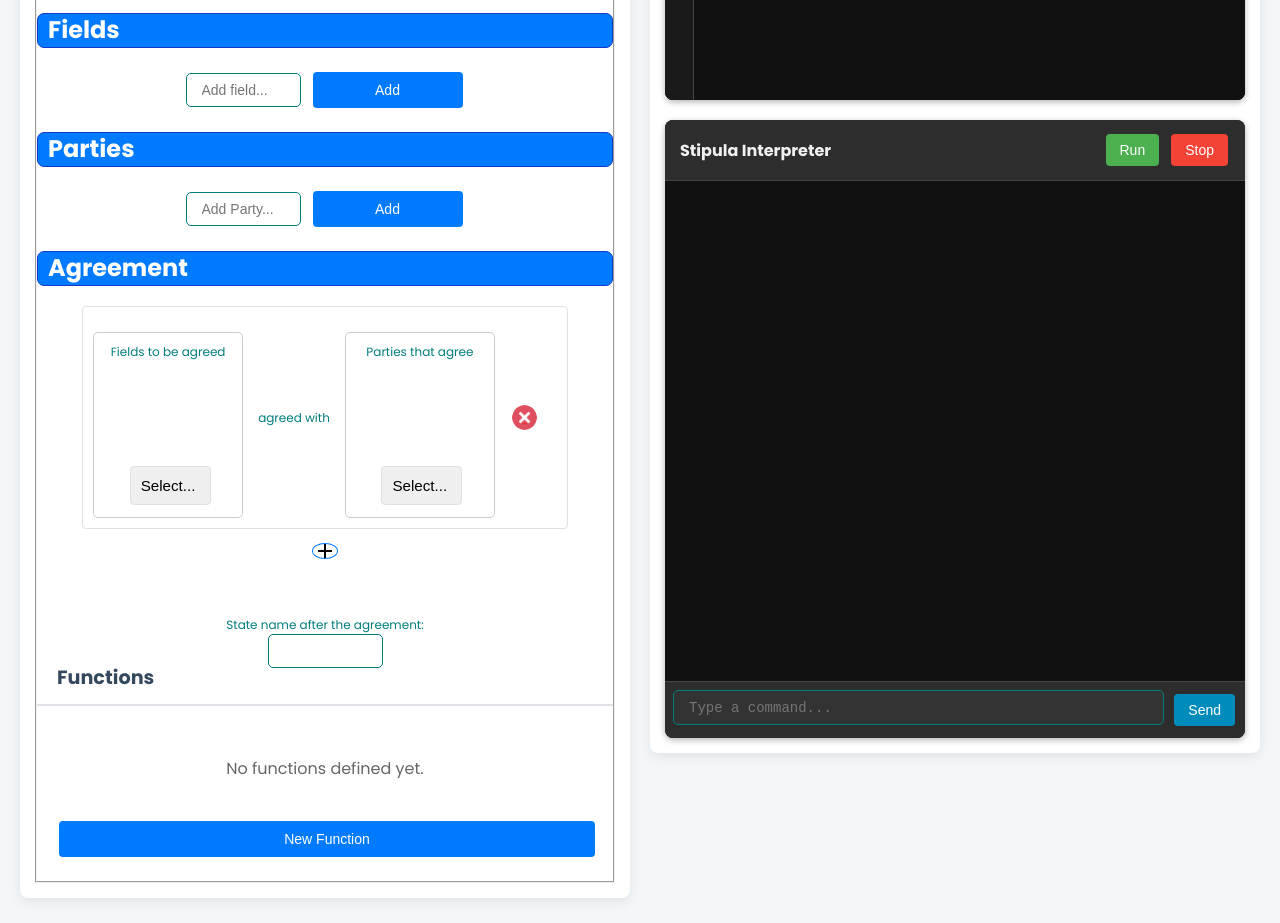
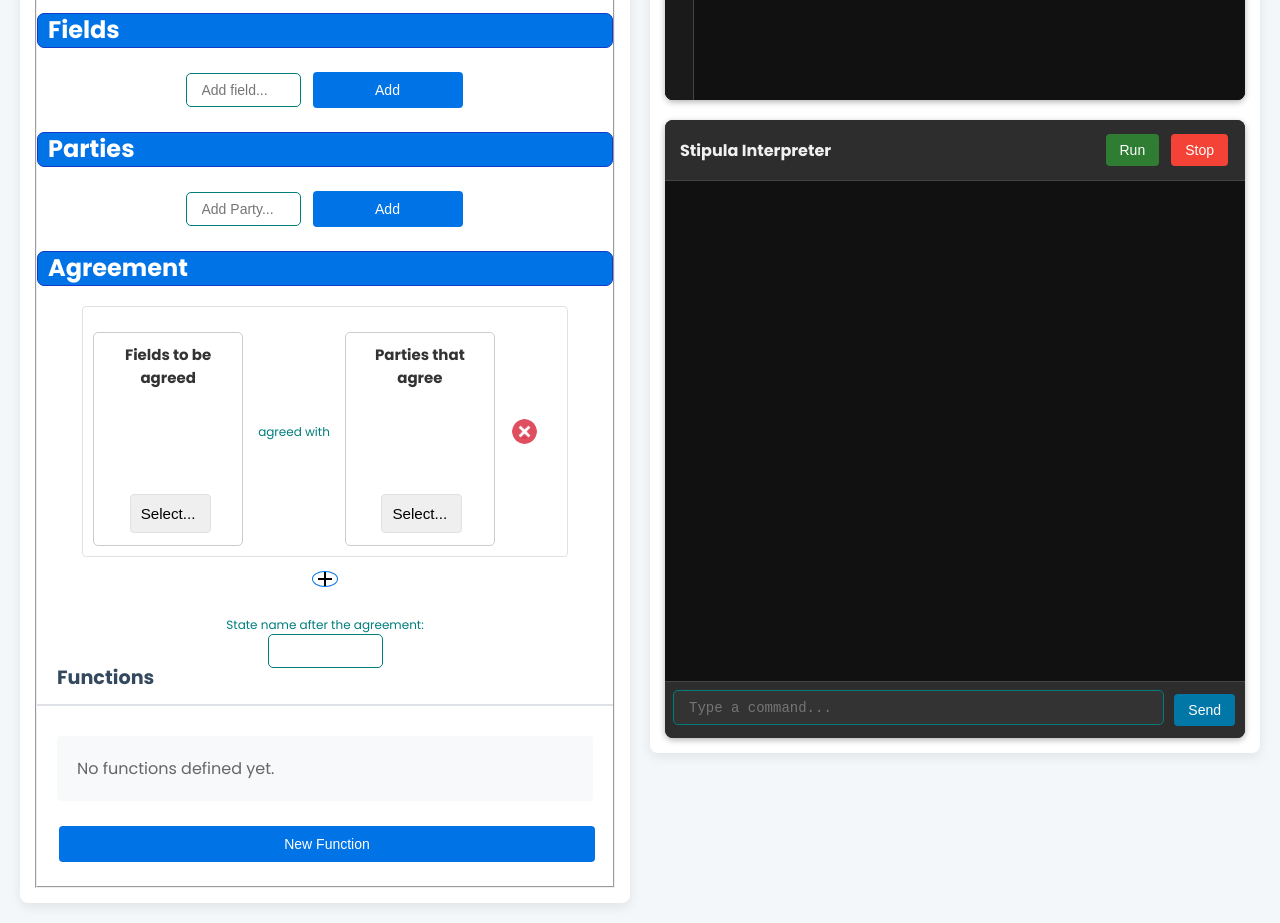
Before and after one commit to stipula-language/stipula-workbench, a React (Create React App) app in the folder frontend/: page / in a window 1280 px wide. Shown: the part 700-1623 px from the top of the page. Built offline with nearby package versions, Linux system fonts and the light colour scheme.

Commit message:
improved accessibility

```diff
--- a/frontend/src/components/Agreement.jsx
+++ b/frontend/src/components/Agreement.jsx
@@ -40,16 +40,17 @@ function Agreement(props) {
       <div className="container-agreements">
         {props.agreements.map((ag, i) => {
           return (
-            <div className="agreement-row">
+            <div className="agreement-row" key={i}>
               <div className="list-box">
-                <label htmlFor="fields-agreeds">Fields to be agreed</label>
-                <ul id="fields-agreeds">
-                  {ag.fields.map((element) => {
+                <strong>Fields to be agreed</strong>
+                <ul>
+                  {ag.fields.map((element, elIndex) => {
                     return (
-                      <li>
+                      <li key={elIndex}>
                         <button
                           className="delete-list-el"
                           onClick={() => handleDeleteFieldAgr(element, i)}
+                          aria-label={`Remove field ${element}`}
                         ></button>
                         {element}
                       </li>
@@ -58,31 +59,32 @@ function Agreement(props) {
                 </ul>
                 <form>
                   <select
-                    type="text"
                     onChange={(e) => {
                       handleAddFieldAgr(e.target.value, i);
                     }}
                     value={empty}
+                    aria-label="Add field to agreement"
                   >
-                    <option value="" selected disabled hidden>
+                    <option value="" disabled hidden>
                       Select...
                     </option>
-                    {props.fields.map((element) => {
-                      return <option value={element}>{element}</option>;
+                    {props.fields.map((element, elIndex) => {
+                      return <option key={elIndex} value={element}>{element}</option>;
                     })}
                   </select>
                 </form>
               </div>
               <label>agreed with</label>
               <div className="list-box">
-                <label htmlFor="parties-agreeds">Parties that agree</label>
-                <ul id="parties-agreeds">
-                  {ag.parties.map((element) => {
+                <strong>Parties that agree</strong>
+                <ul>
+                  {ag.parties.map((element, elIndex) => {
                     return (
-                      <li>
+                      <li key={elIndex}>
                         <button
                           className="delete-list-el"
                           onClick={() => handleDeletePartyAgr(element, i)}
+                          aria-label={`Remove party ${element}`}
                         ></button>
                         {element}
                       </li>
@@ -91,17 +93,17 @@ function Agreement(props) {
                 </ul>
                 <form>
                   <select
-                    type="text"
                     onChange={(e) => {
                       handleAddPartyAgr(e.target.value, i);
                     }}
                     value={empty}
+                    aria-label="Add party to agreement"
                   >
-                    <option value="" selected disabled hidden>
+                    <option value="" disabled hidden>
                       Select...
                     </option>
-                    {props.parties.map((element) => {
-                      return <option value={element}>{element}</option>;
+                    {props.parties.map((element, elIndex) => {
+                      return <option key={elIndex} value={element}>{element}</option>;
                     })}
                   </select>
                 </form>
@@ -113,6 +115,7 @@ function Agreement(props) {
                   tmp.splice(i, 1);
                   props.setAgreements(tmp);
                 }}
+                aria-label={`Remove agreement ${i + 1}`}
               ></button>
             </div>
           );
@@ -125,6 +128,7 @@ function Agreement(props) {
               { fields: [], parties: [] },
             ])
           }
+          aria-label="Add new agreement"
         ></button>
       </div>
       <div className="grid-state">
--- a/frontend/src/components/App.css
+++ b/frontend/src/components/App.css
@@ -2,7 +2,7 @@
 @import url('https://fonts.googleapis.com/css2?family=Fira+Code:wght@400;500;600;700&display=swap');
 
 :root {
-  --primary-color: #007bff;
+  --primary-color: #0073e6;
   --primary-hover: #0056b3;
   --danger-color: #dc3545;
   --danger-hover: #c82333;
@@ -172,6 +172,7 @@ body {
   margin-bottom: 20px;
   margin-top: 20px;
   background-color: var(--primary-color);
+  color: white;
   padding-left: 10px;
   line-height: 1.2;
   padding-bottom: 10px;
@@ -683,11 +684,11 @@ li {
 }
 
 .btn-run {
-  background: #4caf50;
+  background: #2E7D32;
   color: white;
 }
 .btn-run:hover:not(:disabled) {
-  background: #45a049;
+  background: #1B5E20;
 }
 .btn-run.running {
   background: #2e7d32;
@@ -702,11 +703,11 @@ li {
 }
 
 .btn-send {
-  background: #008cba;
+  background: #0077a7; /* Scurito per contrasto */
   color: white;
 }
 .btn-send:hover:not(:disabled) {
-  background: #0077a7;
+  background: #006080; /* Scurito per contrasto */
 }
 
 
@@ -819,11 +820,11 @@ li {
 }
 
 .btn-analyze {
-  background: #008cba;
+  background: #0077a7; /* Scurito per contrasto */
   color: white;
 }
 .btn-analyze:hover:not(:disabled) {
-  background: #0077a7;
+  background: #006080; /* Scurito per contrasto */
 }
 .btn-analyze:disabled {
   background: #555;
--- a/frontend/src/components/FunctionEditor.jsx
+++ b/frontend/src/components/FunctionEditor.jsx
@@ -60,7 +60,6 @@ function FunctionEditor({
       <div className="modal-content form-card">
         <div className="modal-header">
           <h3>
-            {/* Ora usiamo 'functionData.isNew' per la condizione e 'currentFunction.name' per il titolo */}
             {functionData.isNew
               ? "Create New Function"
               : `Edit Function: ${currentFunction.name || "Untitled"}`}
--- a/frontend/src/components/FunctionList.jsx
+++ b/frontend/src/components/FunctionList.jsx
@@ -25,7 +25,7 @@ function FunctionList({ functions, onAddNew, onEdit, onDelete }) {
               </li>
             ))
           ) : (
-            <p className="empty-list-message">No functions defined yet.</p>
+            <li className="empty-list-message">No functions defined yet.</li>
           )}
         </ul>
         <button onClick={onAddNew} className="btn btn-primary" style={{ width: '100%', marginTop: '20px' }}>
```
